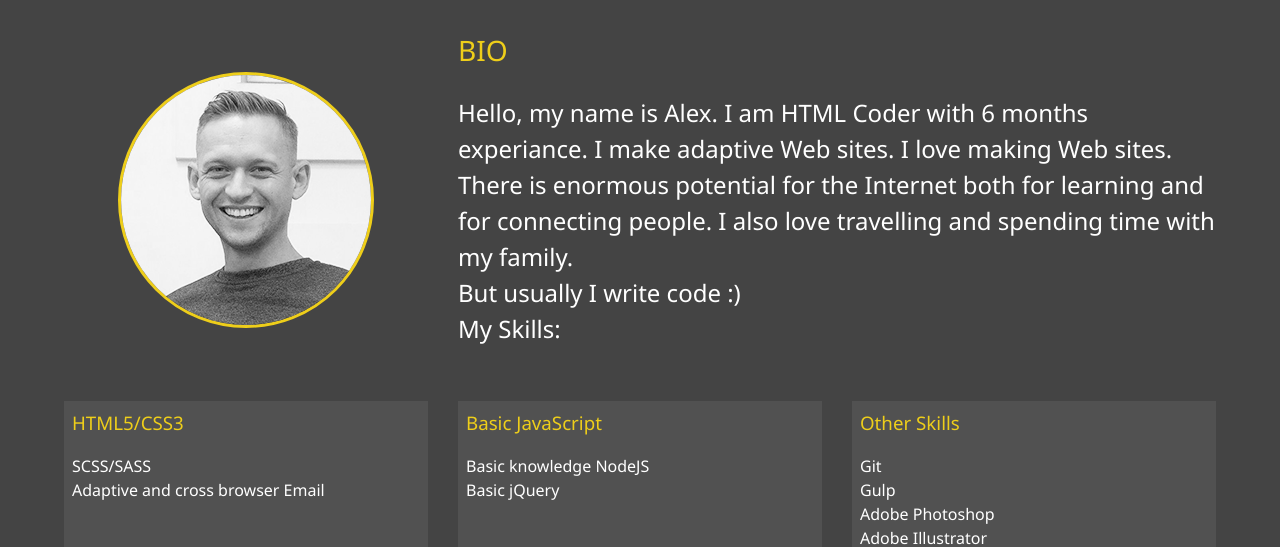
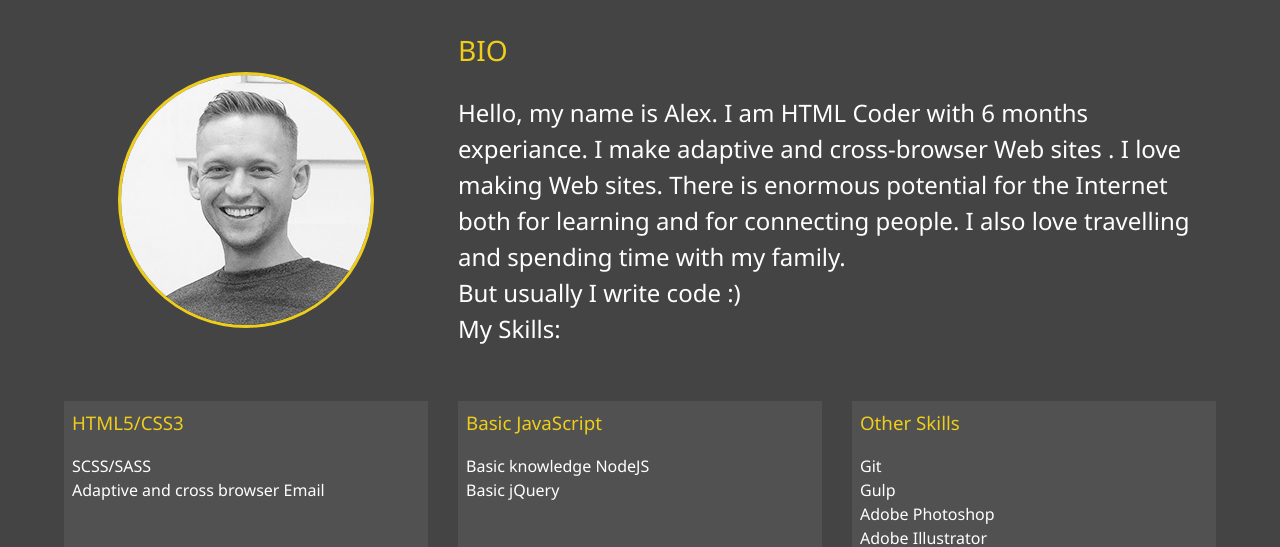
Before and after one commit to anastasiyashmanastasiya/Portfolio, a website: page dist/about.html in a window 1280 px wide. Shown: the part 253-800 px from the top of the page. Drawn offline with Linux system fonts and the light colour scheme.

Commit message:
add information to website

```diff
--- a/dist/about.html
+++ b/dist/about.html
@@ -57,7 +57,7 @@
 
              <div class="bio">
                  <h3 class="text-secondary">BIO</h3>
-                 <p>Hello, my name is Alex. I am HTML Coder with 6 months experiance. I make adaptive Web sites. I love making Web sites. There is enormous potential for the Internet both for learning and for connecting people. I also love travelling and spending time with my family. <br> But usually I write code :) <br> My Skills: </p>
+                 <p>Hello, my name is Alex. I am HTML Coder with 6 months experiance. I make adaptive and cross-browser Web sites . I love making Web sites. There is enormous potential for the Internet both for learning and for connecting people. I also love travelling and spending time with my family. <br> But usually I write code :) <br> My Skills: </p>
 
              </div>
              <div class="job job-1">
```
Also changed, not shown: 2 other files.
